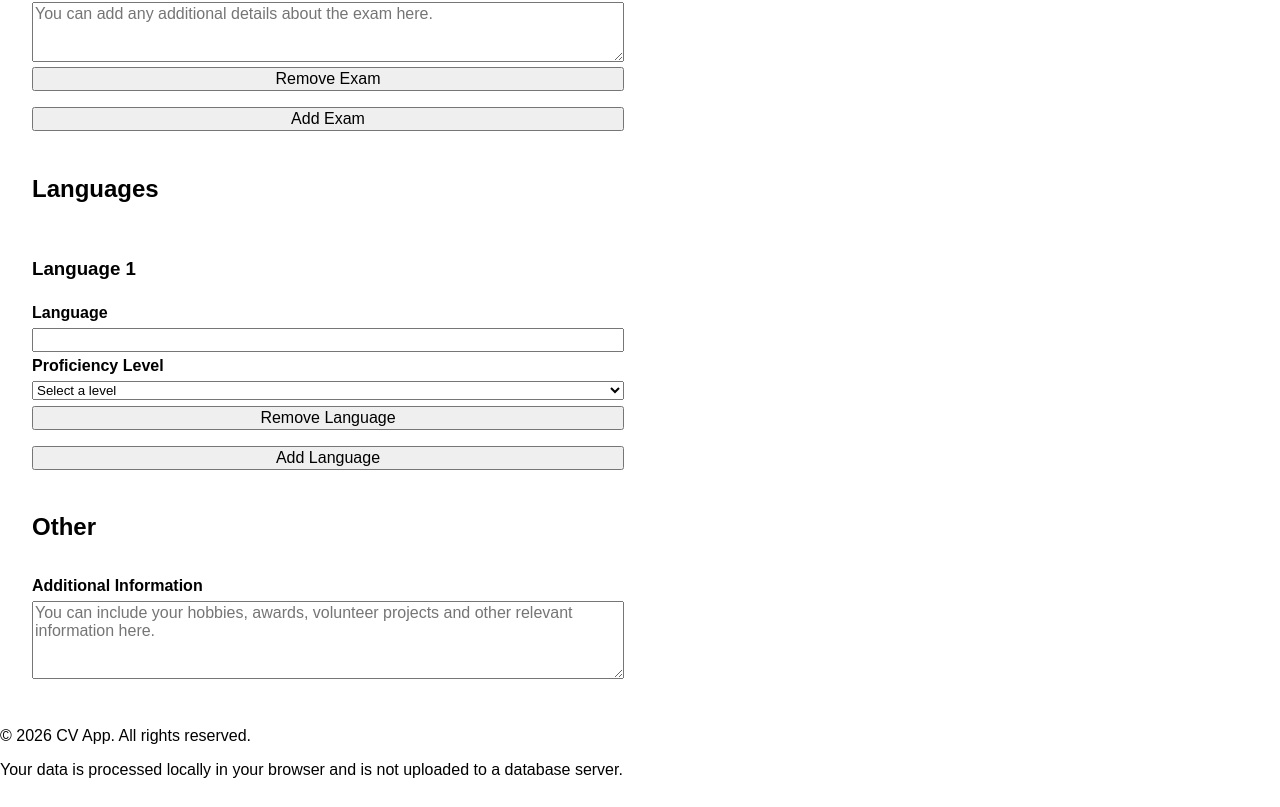
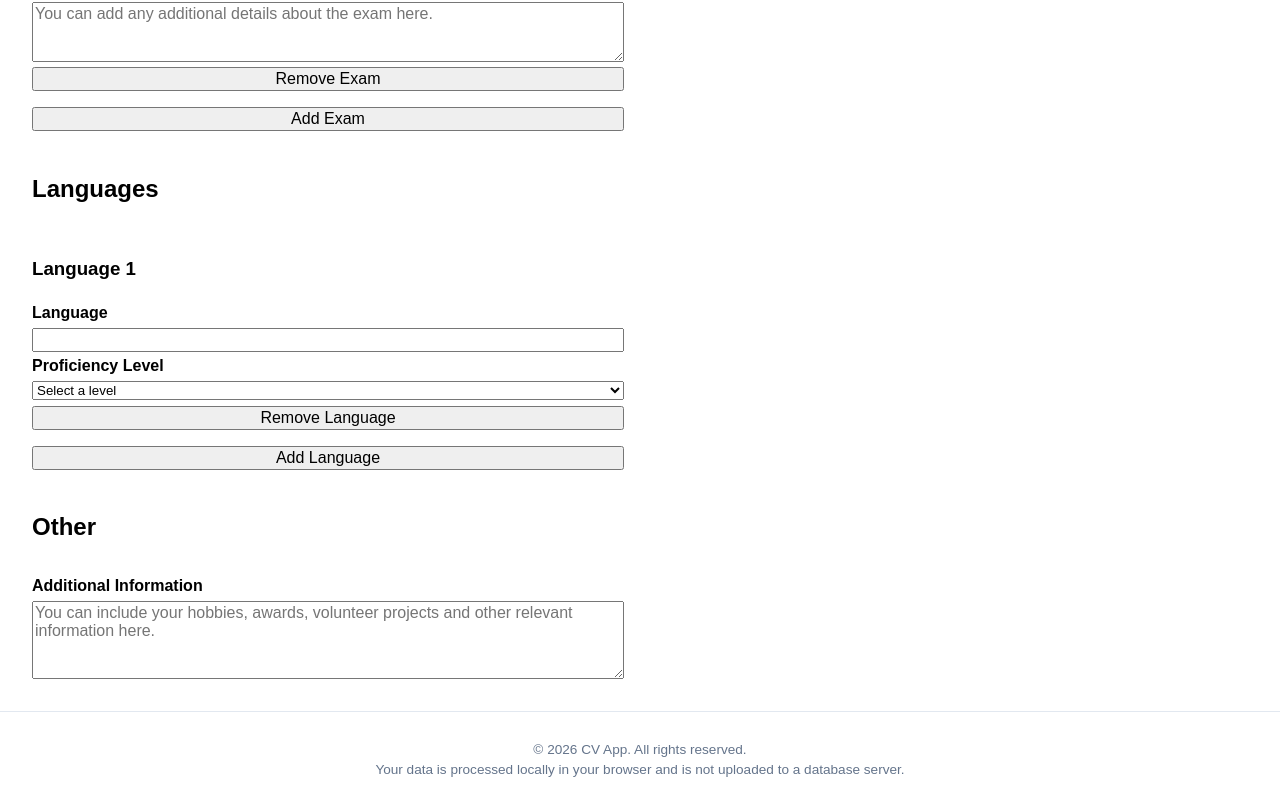
Before and after one commit to canberkg67/cv-app, a React (Vite) app: page / in a window 1280 px wide. Shown: the part 3574-4381 px from the top of the page. Built offline with nearby package versions, Linux system fonts and the light colour scheme.

Commit message:
style: add styling to footer

```diff
--- a/src/App.css
+++ b/src/App.css
@@ -127,3 +127,17 @@
 .cv-section p {
     margin: 0.2rem 0;
 }
+
+/* FOOTER */
+
+.app-footer {
+    padding: 1.5rem 2rem;
+    text-align: center;
+    color: #64748b;
+    font-size: 0.85rem;
+    border-top: 1px solid #e2e8f0;
+}
+
+.app-footer p {
+    margin: 0.35rem 0;
+}
--- a/src/components/Footer.jsx
+++ b/src/components/Footer.jsx
@@ -1,6 +1,6 @@
 export default function Footer() {
     return (
-        <footer>
+        <footer className="app-footer">
             <p>&copy; 2026 CV App. All rights reserved.</p>
             <p>Your data is processed locally in your browser and is not uploaded to a database server.</p>
         </footer>
```
